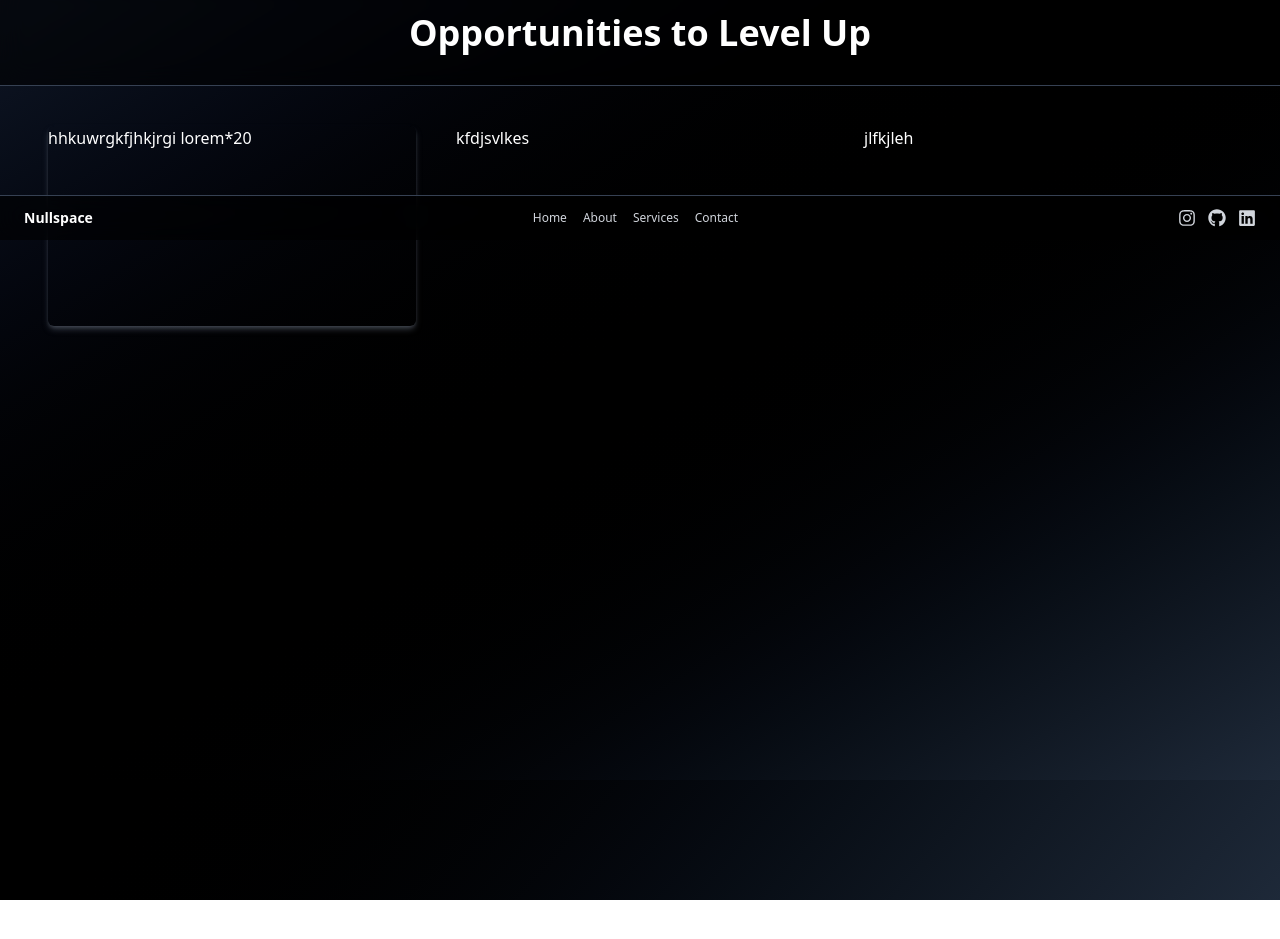
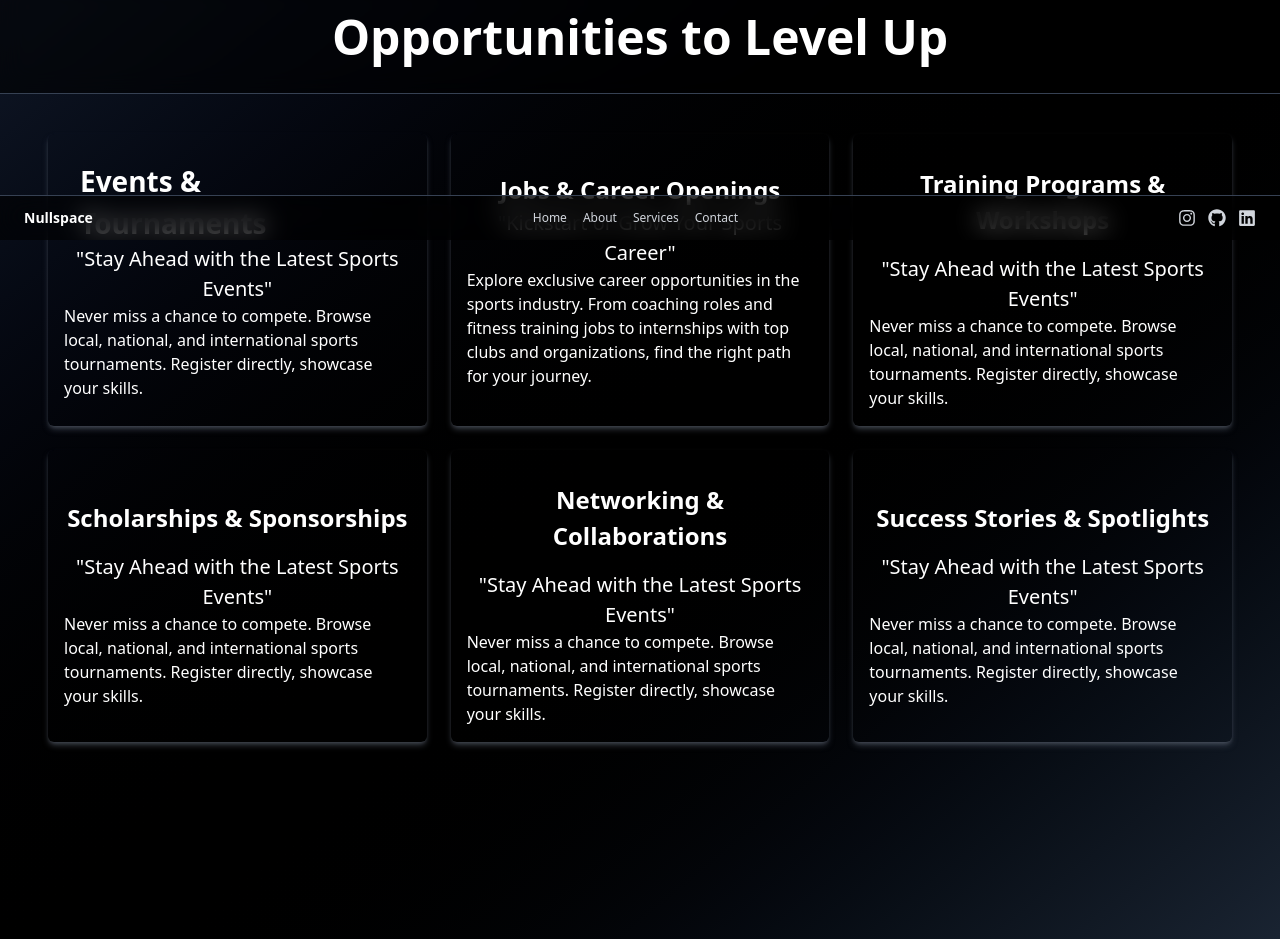
Before and after one commit to tushaar3439/Nullspace, a React (Vite) app: page /Opportunities in a window 1280 px wide. Shown: the part 560-1499 px from the top of the page. Before the commit the page ends 1460 px from the top, so only its background shows below. Built offline with nearby package versions, Linux system fonts and the light colour scheme.

Commit message:
opp section draft 2

```diff
--- a/src/Pages/Opportunities.jsx
+++ b/src/Pages/Opportunities.jsx
@@ -31,18 +31,59 @@ const Opportunities = () => {
          </div>
         </div>
 
-       <div className="w-full h-screen relative top-[-120px] left-0 bg-gradient-to-br from-gray-900 via-black to-gray-800 text-white">
+       <div className="w-full h-[130vh] relative top-[-120px] left-0 bg-gradient-to-br from-gray-900 via-black to-gray-800 text-white">
 
-       <div className="py-8 mb-10 w-full flex justify-center items-center text-4xl font-bold border-r-0 border-l-0 border-gray-700 border-1 bg-black/60 backdrop-blur-md">
+       <div className="py-8 mb-10 w-full flex justify-center items-center text-5xl font-bold border-r-0 border-l-0 border-gray-700 border-1 bg-black/60 backdrop-blur-md">
        Opportunities to Level Up
        </div>
 
-       <div className="px-12 w-full ">
+       <div className="px-12 w-full flex justify-center items-center">
 
-        <div className="flex gap-10">
-        <div className="md:w-1/3 rounded-md shadow-md shadow-gray-500/50 h-[200px]">hhkuwrgkfjhkjrgi lorem*20</div>
-       <div className="md:w-1/3 ">kfdjsvlkes</div>
-       <div className="md:w-1/3">jlfkjleh</div>
+        <div className="justify-evenly grid grid-cols-1 md:grid-cols-2 lg:grid-cols-3 gap-6 items-stretch">
+
+
+        <div className=" rounded-md shadow-md shadow-gray-500/50 p-4 flex flex-col items-center justify-center">
+
+        <div className="text-[28px] font-bold px-4">Events & Tournaments</div>
+        <div className="text-[20px] text-center">"Stay Ahead with the Latest Sports Events"</div>
+        <div className="">Never miss a chance to compete. Browse local, national, and international sports tournaments. Register directly, showcase your skills.</div>
+
+        </div>
+       <div className=" rounded-md shadow-md shadow-gray-500/50 p-4 flex flex-col items-center justify-center">
+
+       <div className="text-[24px] font-bold text-center px-4">Jobs & Career Openings</div>
+       <div className="text-[20px] text-center">"Kickstart or Grow Your Sports Career"</div>
+        <div className="">Explore exclusive career opportunities in the sports industry. From coaching roles and fitness training jobs to internships with top clubs and organizations, find the right path for your journey.</div>
+
+       </div>
+       <div className=" rounded-md shadow-md shadow-gray-500/50 p-4 flex flex-col items-center justify-center">
+
+       <div className="text-[24px] font-bold text-center py-4">Training Programs & Workshops</div>
+       <div className="text-[20px] text-center">"Stay Ahead with the Latest Sports Events"</div>
+        <div className="">Never miss a chance to compete. Browse local, national, and international sports tournaments. Register directly, showcase your skills.</div>
+
+       </div>
+       <div className=" rounded-md shadow-md shadow-gray-500/50 p-4 flex flex-col items-center justify-center">
+
+       <div className="text-[24px] font-bold text-center py-4">Scholarships & Sponsorships</div>
+       <div className="text-[20px] text-center">"Stay Ahead with the Latest Sports Events"</div>
+        <div className="">Never miss a chance to compete. Browse local, national, and international sports tournaments. Register directly, showcase your skills.</div>
+
+       </div>
+       <div className=" rounded-md shadow-md shadow-gray-500/50 p-4 flex flex-col items-center justify-center">
+
+       <div className="text-[24px] font-bold text-center py-4">Networking & Collaborations</div>
+       <div className="text-[20px] text-center">"Stay Ahead with the Latest Sports Events"</div>
+        <div className="">Never miss a chance to compete. Browse local, national, and international sports tournaments. Register directly, showcase your skills.</div>
+
+       </div>
+       <div className=" rounded-md shadow-md shadow-gray-500/50 p-4 flex flex-col items-center justify-center">
+
+       <div className="text-[24px] font-bold text-center py-4">Success Stories & Spotlights</div>
+       <div className="text-[20px] text-center">"Stay Ahead with the Latest Sports Events"</div>
+        <div className="">Never miss a chance to compete. Browse local, national, and international sports tournaments. Register directly, showcase your skills.</div>
+
+       </div>
 
        </div>
 
```
